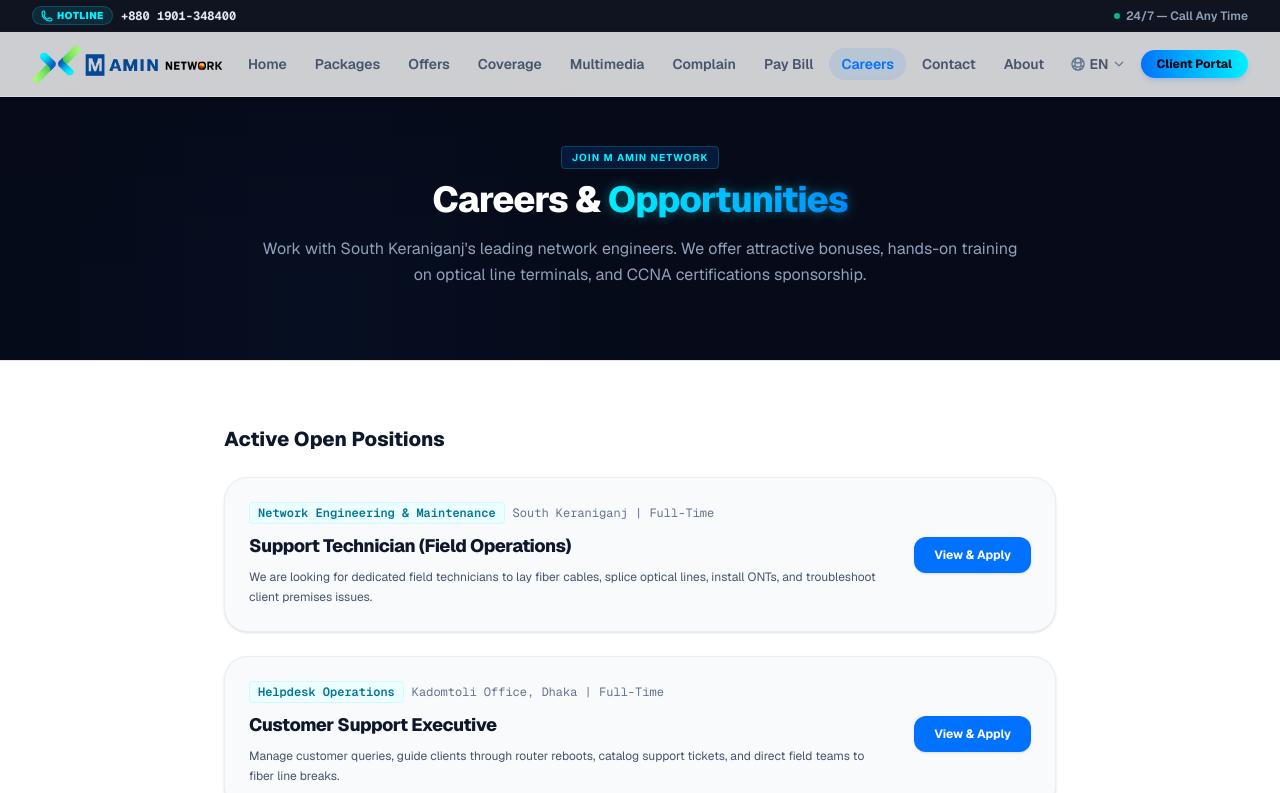
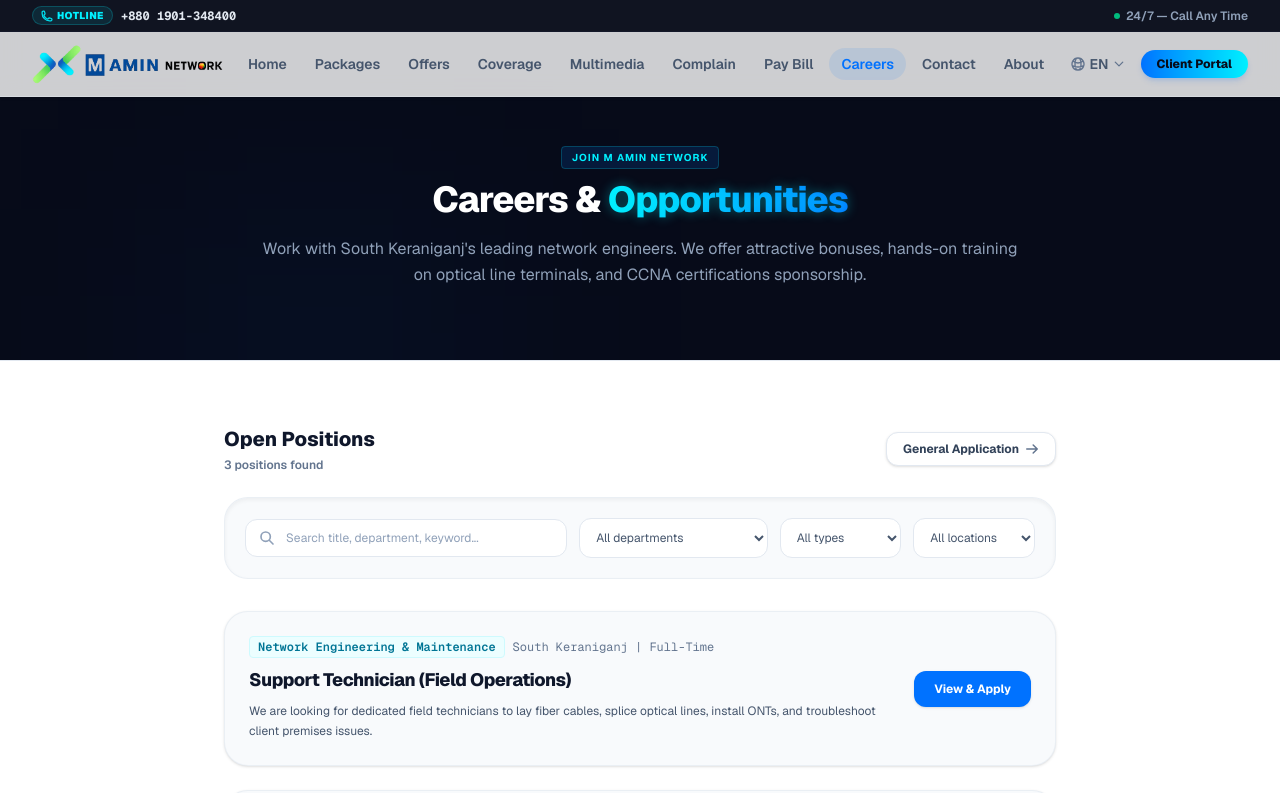
Before and after one commit to princeshiamofficial/M-Amin-Network, a Next.js app: page /careers in a window 1280 px wide. Shown: the top 793 px of the page. Built offline with nearby package versions, Linux system fonts and the light colour scheme.

Commit message:
feat: add interactive search and filter bar to Careers page

```diff
--- a/src/app/careers/page.tsx
+++ b/src/app/careers/page.tsx
@@ -75,6 +75,11 @@
   const [submitting, setSubmitting] = useState(false);
   const [success, setSuccess] = useState(false);
 
+  const [searchTerm, setSearchTerm] = useState("");
+  const [selectedDept, setSelectedDept] = useState("All");
+  const [selectedType, setSelectedType] = useState("All");
+  const [selectedLoc, setSelectedLoc] = useState("All");
+
   const jobs: JobOpening[] = [
     {
       title: "Support Technician (Field Operations)",
@@ -116,6 +121,22 @@
       ],
     },
   ];
+
+  const filteredJobs = jobs.filter((job) => {
+    const matchesSearch =
+      job.title.toLowerCase().includes(searchTerm.toLowerCase()) ||
+      job.dept.toLowerCase().includes(searchTerm.toLowerCase()) ||
+      job.desc.toLowerCase().includes(searchTerm.toLowerCase()) ||
+      translateJobTitle(job.title).toLowerCase().includes(searchTerm.toLowerCase()) ||
+      translateDept(job.dept).toLowerCase().includes(searchTerm.toLowerCase()) ||
+      translateJobDesc(job.desc).toLowerCase().includes(searchTerm.toLowerCase());
+
+    const matchesDept = selectedDept === "All" || job.dept === selectedDept;
+    const matchesType = selectedType === "All" || job.type === selectedType;
+    const matchesLoc = selectedLoc === "All" || job.location === selectedLoc;
+
+    return matchesSearch && matchesDept && matchesType && matchesLoc;
+  });
 
   const handleApplyChange = (
     e: React.ChangeEvent<HTMLInputElement | HTMLSelectElement>
@@ -174,10 +195,101 @@
       {/* Job Postings Section - White Background */}
       <div className="w-full bg-white text-slate-800 py-16 flex-grow border-t border-slate-200 relative z-10">
         <div className="max-w-4xl mx-auto px-4 sm:px-6 lg:px-8">
-          <h2 className="text-xl font-extrabold text-slate-900 mb-6">{t("Active Open Positions", "চলমান খালি পদসমূহ")}</h2>
 
+          {/* Open Positions Section Header */}
+          <div className="flex flex-col sm:flex-row justify-between items-start sm:items-center gap-4 mb-6">
+            <div>
+              <h2 className="text-xl font-extrabold text-slate-900">{t("Open Positions", "উন্মুক্ত পদসমূহ")}</h2>
+              <p className="text-xs text-slate-500 mt-1 font-semibold">
+                {filteredJobs.length} {filteredJobs.length === 1 ? t("position found", "টি পদ পাওয়া গেছে") : t("positions found", "টি পদ পাওয়া গেছে")}
+              </p>
+            </div>
+            <button
+              onClick={() => setSelectedJob({
+                title: "General Application",
+                dept: "General Support",
+                location: "Any Location",
+                type: "Full-Time",
+                desc: "Submit your credentials for future openings if you don't find a matching active posting.",
+                requirements: [
+                  "Strong willingness to work with M Amin Network team",
+                  "Self-motivated & proactive learning attitude",
+                  "Basic telecommunication or computer knowledge"
+                ]
+              })}
+              className="flex items-center gap-1.5 px-4 py-2 bg-white hover:bg-slate-50 border border-slate-200 text-slate-700 text-xs font-bold rounded-xl shadow-sm transition-all cursor-pointer"
+            >
+              <span>{t("General Application", "সাধারণ আবেদন")}</span>
+              <svg className="w-3.5 h-3.5 text-slate-500" fill="none" viewBox="0 0 24 24" stroke="currentColor" strokeWidth="2.5">
+                <path strokeLinecap="round" strokeLinejoin="round" d="M14 5l7 7m0 0l-7 7m7-7H3" />
+              </svg>
+            </button>
+          </div>
+
+          {/* Search & Filter Bar Row */}
+          <div className="bg-slate-50 border border-slate-200/60 rounded-3xl p-4 sm:p-5 mb-8 flex flex-col gap-4 shadow-inner">
+            <div className="grid grid-cols-1 lg:grid-cols-12 gap-3">
+              {/* Search Input (Takes 5 cols) */}
+              <div className="lg:col-span-5 relative flex items-center">
+                <span className="absolute left-3.5 text-slate-400">
+                  <svg className="w-4 h-4" fill="none" viewBox="0 0 24 24" stroke="currentColor" strokeWidth="2.5">
+                    <path strokeLinecap="round" strokeLinejoin="round" d="M21 21l-6-6m2-5a7 7 0 11-14 0 7 7 0 0114 0z" />
+                  </svg>
+                </span>
+                <input
+                  type="text"
+                  placeholder={t("Search title, department, keyword...", "পদবি, বিভাগ বা কিওয়ার্ড অনুসন্ধান করুন...")}
+                  value={searchTerm}
+                  onChange={(e) => setSearchTerm(e.target.value)}
+                  className="w-full bg-white border border-slate-200 rounded-xl pl-10 pr-4 py-2.5 text-xs text-slate-700 placeholder-slate-400 focus:outline-none focus:border-brand-blue transition-all"
+                />
+              </div>
+
+              {/* Department Dropdown (Takes 3 cols) */}
+              <div className="lg:col-span-3">
+                <select
+                  value={selectedDept}
+                  onChange={(e) => setSelectedDept(e.target.value)}
+                  className="w-full bg-white border border-slate-200 rounded-xl px-3 py-2.5 text-xs text-slate-600 focus:outline-none focus:border-brand-blue cursor-pointer"
+                >
+                  <option value="All">{t("All departments", "সকল বিভাগ")}</option>
+                  <option value="Network Engineering & Maintenance">{t("Engineering & Maintenance", "ইঞ্জিনিয়ারিং ও রক্ষণাবেক্ষণ")}</option>
+                  <option value="Helpdesk Operations">{t("Helpdesk Operations", "হেল্পডেস্ক অপারেশনস")}</option>
+                  <option value="Infrastructure Operations">{t("Infrastructure Operations", "ইনফ্রাস্ট্রাকচার অপারেশনস")}</option>
+                </select>
+              </div>
+
+              {/* Type Dropdown (Takes 2 cols) */}
+              <div className="lg:col-span-2">
+                <select
+                  value={selectedType}
+                  onChange={(e) => setSelectedType(e.target.value)}
+                  className="w-full bg-white border border-slate-200 rounded-xl px-3 py-2.5 text-xs text-slate-600 focus:outline-none focus:border-brand-blue cursor-pointer"
+                >
+                  <option value="All">{t("All types", "সকল টাইপ")}</option>
+                  <option value="Full-Time">{t("Full-Time", "পূর্ণকালীন")}</option>
+                </select>
+              </div>
+
+              {/* Location Dropdown (Takes 2 cols) */}
+              <div className="lg:col-span-2">
+                <select
+                  value={selectedLoc}
+                  onChange={(e) => setSelectedLoc(e.target.value)}
+                  className="w-full bg-white border border-slate-200 rounded-xl px-3 py-2.5 text-xs text-slate-600 focus:outline-none focus:border-brand-blue cursor-pointer"
+                >
+                  <option value="All">{t("All locations", "সকল লোকেশন")}</option>
+                  <option value="South Keraniganj">{t("South Keraniganj", "দক্ষিণ কেরানীগঞ্জ")}</option>
+                  <option value="Kadomtoli Office, Dhaka">{t("Kadomtoli Office, Dhaka", "কদমতলী অফিস, ঢাকা")}</option>
+                </select>
+              </div>
+            </div>
+          </div>
+
+          {/* Job Postings Grid */}
           <div className="space-y-6">
-            {jobs.map((job, idx) => (
+            {filteredJobs.length > 0 ? (
+              filteredJobs.map((job, idx) => (
                 <div
                   key={idx}
                   className="p-6 rounded-3xl bg-slate-50 border border-slate-200/60 shadow-sm hover:shadow-md transition-all flex flex-col md:flex-row justify-between items-start md:items-center gap-6 text-left"
@@ -201,7 +313,16 @@
                     {t("View & Apply", "বিস্তারিত ও আবেদন")}
                   </button>
                 </div>
-            ))}
+              ))
+            ) : (
+              <div className="p-12 text-center bg-slate-50 border border-slate-200/60 rounded-3xl">
+                <svg className="w-12 h-12 text-slate-350 mx-auto mb-3" fill="none" viewBox="0 0 24 24" stroke="currentColor" strokeWidth="1.5">
+                  <path strokeLinecap="round" strokeLinejoin="round" d="M9.172 16.172a4 4 0 015.656 0M9 10h.01M15 10h.01M21 12a9 9 0 11-18 0 9 9 0 0118 0z" />
+                </svg>
+                <h3 className="text-slate-700 font-bold text-sm">{t("No open positions match your search criteria", "কোনো পদের সন্ধান মেলেনি")}</h3>
+                <p className="text-xs text-slate-400 mt-1">{t("Try adjusting your keywords or clearing selected filters.", "অনুগ্রহ করে আপনার ফিল্টার বা কিওয়ার্ড পরিবর্তন করে পুনরায় চেষ্টা করুন।")}</p>
+              </div>
+            )}
           </div>
         </div>
 
@@ -222,7 +343,7 @@
                 <form onSubmit={handleApplySubmit} className="space-y-5 text-left">
                   <div>
                     <h3 className="text-slate-900 font-bold text-xl">{t("Apply for Job", "চাকরির জন্য আবেদন")}</h3>
-                    <p className="text-xs text-slate-500 mt-1">
+                    <p className="text-xs text-slate-505 mt-1">
                       {t("Position:", "পদবি:")} <span className="text-brand-blue font-bold">{translateJobTitle(selectedJob.title)}</span>
                     </p>
                   </div>
@@ -341,7 +462,7 @@
                     </p>
                   </div>
 
-                  <p className="text-xs text-slate-550 leading-relaxed">
+                  <p className="text-xs text-slate-500 leading-relaxed">
                     {t(
                       "Our HR coordinator will review your submitted resume link and credentials. In case your background aligns with our operational needs, our office team will contact you for an in-person interview at our Kadomtoli branch.",
                       "আমাদের এইচআর টিম আপনার জীবনবৃত্তান্ত এবং দক্ষতা পর্যালোচনা করবেন। আপনার প্রোফাইলটি যদি আমাদের চাহিদার সাথে মিলে যায়, তবে পরবর্তী সাক্ষাৎকারের জন্য আমাদের অফিস টিম সরাসরি কদমতলী শাখা থেকে যোগাযোগ করবেন।"
```
Lines whose indentation alone changed are shown as unchanged.
